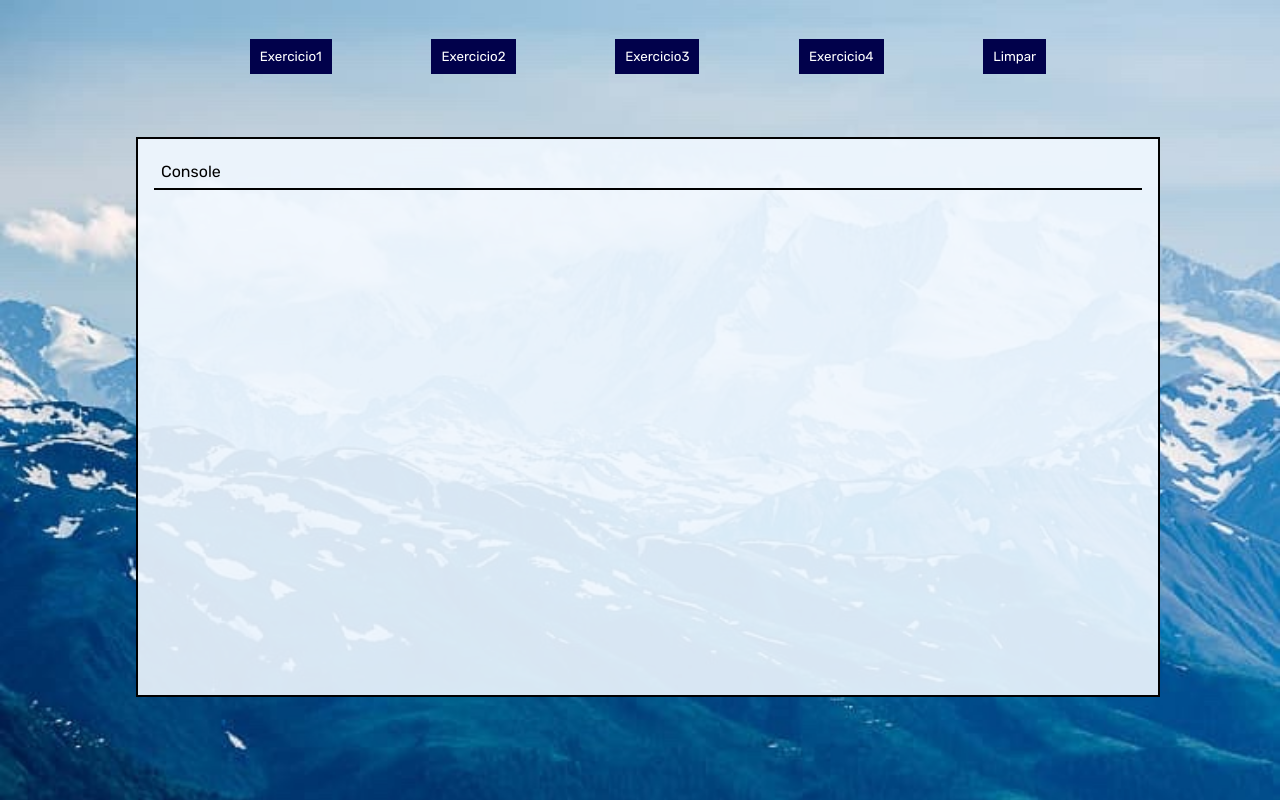
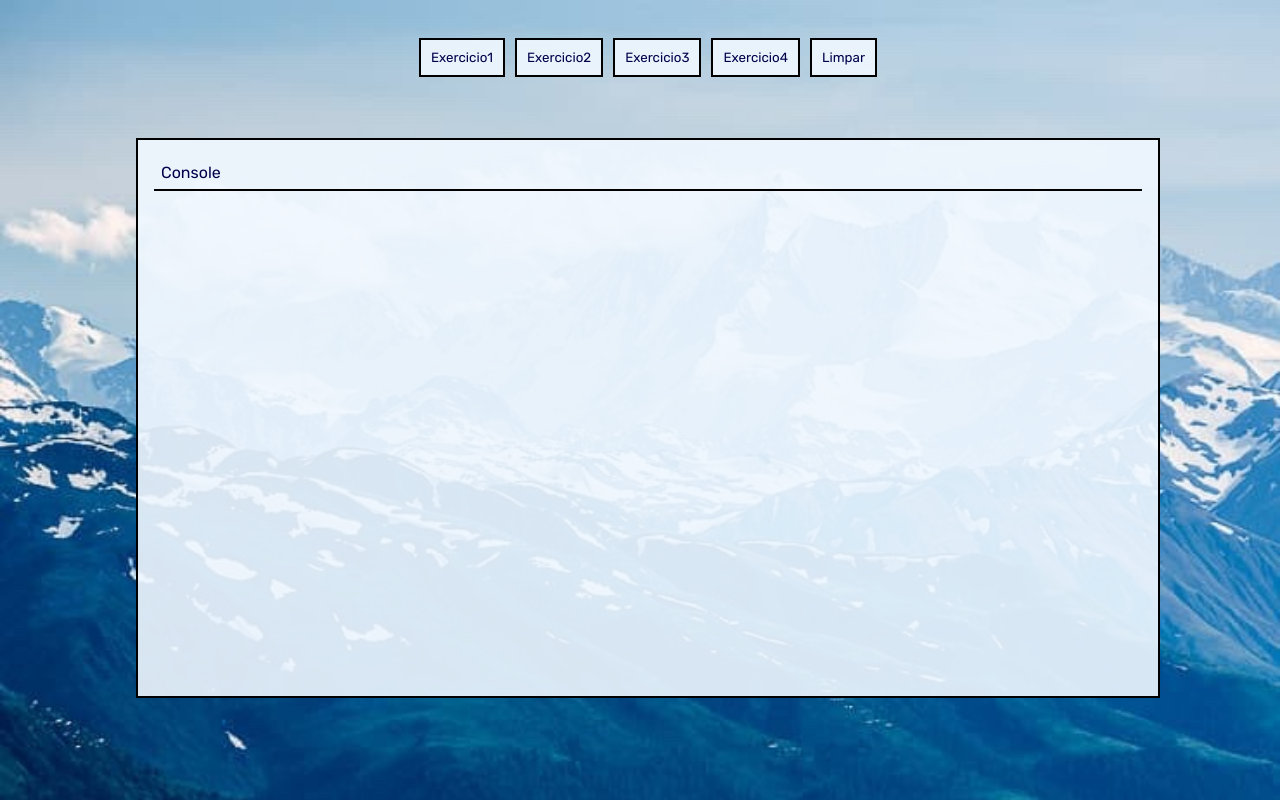
Before and after one commit to Welinghtonn/tarefa, a plain HTML site: page index.html in a window 1280 px wide. Drawn offline with Linux system fonts and the light colour scheme.

Commit message:
massa dms

```diff
--- a/script.js
+++ b/script.js
@@ -14,12 +14,10 @@ function exercicio1(){
 function exercicio2() {
     var numero = 10;
 
-    while (numero > 1) {
-        numero--;
+    while (numero > 0) {
+        numero --;
         document.getElementById("root").style.display = "block";
-        document.getElementById("root").innerHTML = `
-            <p>Time: ${numero}</p>
-        `;
+        document.getElementById("root").innerHTML = `<p>Time: ${numero}</p>`;
     }
 }
 
--- a/style.css
+++ b/style.css
@@ -6,6 +6,7 @@
     box-sizing: border-box;
     font-family: 'Rubik', sans-serif;
     overflow-x: hidden;
+    color: #01014b;
 }
 
 body{
@@ -23,16 +24,22 @@ body{
 .menu{
     display: flex;
     align-items: center;
-    justify-content: space-around;
-    width: 70%;
+    justify-content: center;
+    width: 100%;
+    flex-wrap: wrap;
+    gap: 10px;
 }
 
 button{
     padding: 10px;
     border: none;
-    background-color: #01014b;
+    background-color: rgba(240,248,255, 0.9);
     cursor: pointer;
-    color: #fff;
+    border: solid black 2px;
+}
+
+button:hover{
+    background-color: rgba(240,248,255, 0.7);
 }
 
 .container{
```
